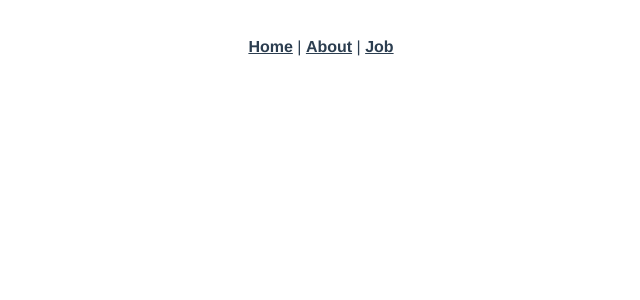
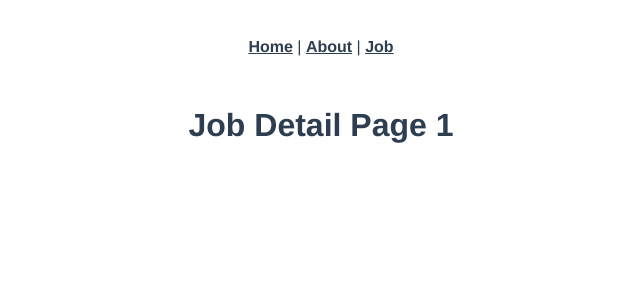
Before and after one commit to fisheeesh/Vue-Router, a Vue app: page /jobDetail/1 in a window 1280 px wide. Before the commit this address had no page. Shown: the top 300 px of the page, without its empty margins (319-959 px from the left). Built offline with nearby package versions, Linux system fonts and the light colour scheme.

Commit message:
dyanmic route and links with params

```diff
--- a/src/router/index.js
+++ b/src/router/index.js
@@ -1,6 +1,7 @@
 import { createRouter, createWebHistory } from 'vue-router'
 import HomeView from '../views/HomeView.vue'
 import JobsView from '@/views/jobs/JobsView.vue'
+import JobDetail from '@/views/jobs/JobDetail.vue'
 
 const routes = [
   {
@@ -20,6 +21,12 @@ const routes = [
     path : '/jobs',
     name : 'jobs',
     component : JobsView
+  },
+  {
+    path : '/jobDetail/:id',
+    name : 'jobDetail',
+    component : JobDetail,
+    props : true
   }
 ]
 
--- a/src/views/jobs/JobDetail.vue
+++ b/src/views/jobs/JobDetail.vue
@@ -1,10 +1,17 @@
 <template>
-  <h1>Job Detail Page</h1>
+  <h1>Job Detail Page {{ id }}</h1>
 </template>
 
 <script>
 export default {
-
+  props : [
+    'id'
+  ]
+  // data(){
+  //   return{
+  //     id : this.$route.params.id
+  //   }
+  // }
 }
 </script>
 
--- a/src/views/jobs/JobsView.vue
+++ b/src/views/jobs/JobsView.vue
@@ -1,7 +1,9 @@
 <template>
   <h1>Jobs Title</h1>
   <div v-for="job in jobs" :key="job.id" class="jobs">
-    <h3>{{ job.title }}</h3>
+    <router-link :to="{name : 'jobDetail', params : {id : job.id}}">
+        <h3>{{ job.title }}</h3>
+    </router-link>
   </div>
 </template>
 
```
